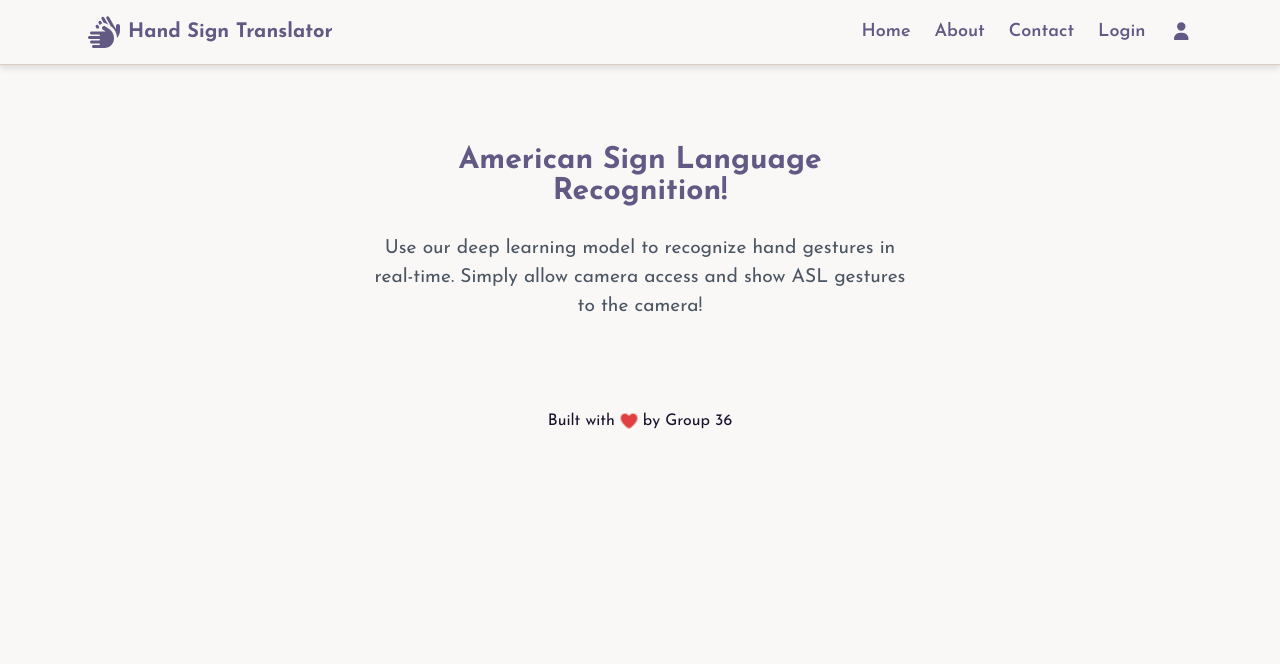
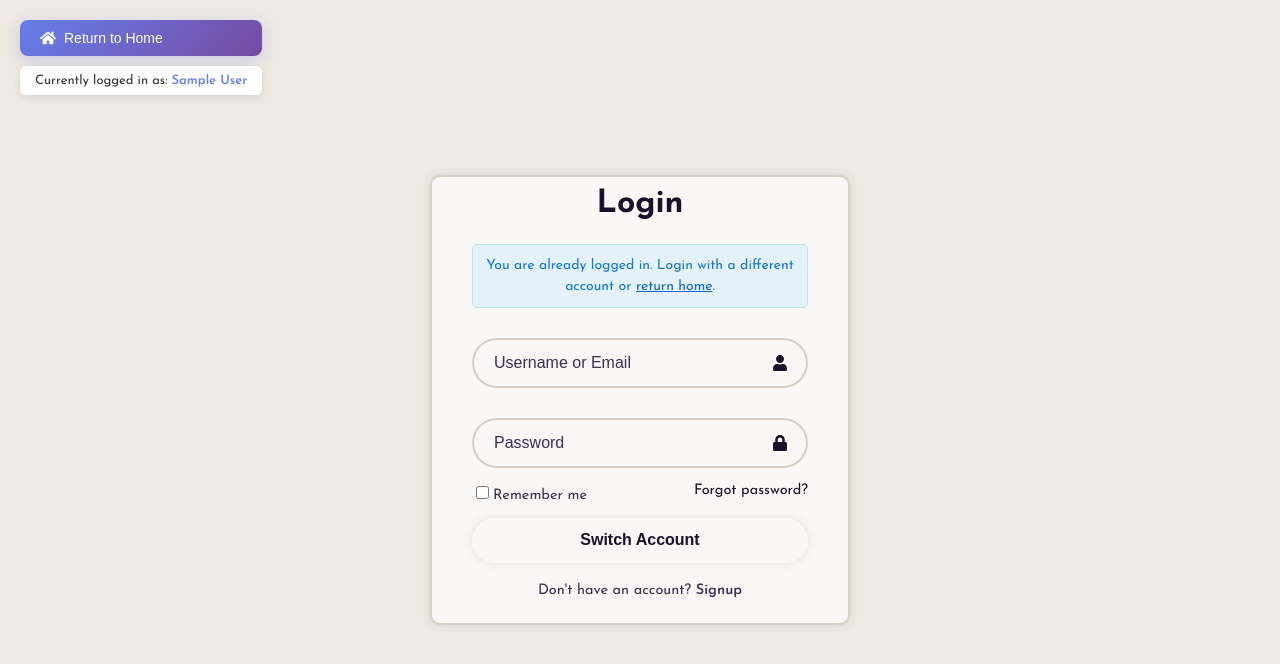
Before and after one commit to Tuan-Nguyen-Minhh/web-american-sign-language, a React (Vite) app in the folder frontend/: page /login in a window 1280 px wide. Before the commit this address led to /. Shown: the top 664 px of the page. Built offline with nearby package versions, Linux system fonts and the light colour scheme; sample sign-in values are in the browser's storage.

Commit message:
adding logic to login to another account

```diff
--- a/frontend/src/App.jsx
+++ b/frontend/src/App.jsx
@@ -18,17 +18,6 @@ function ProtectedRoute({ children }) {
 
   if (!isAuthenticated) {
     return <Navigate to="/login" replace />;
-  }
-
-  return children;
-}
-
-// Public Route Component (redirects to home if already logged in)
-function PublicRoute({ children }) {
-  const isAuthenticated = authService.isAuthenticated();
-
-  if (isAuthenticated) {
-    return <Navigate to="/" replace />;
   }
 
   return children;
@@ -71,15 +60,8 @@ function AppContent() {
             }
           />
 
-          {/* Public Route - Login (redirects to home if already logged in) */}
-          <Route
-            path="/login"
-            element={
-              <PublicRoute>
-                <LoginRegister />
-              </PublicRoute>
-            }
-          />
+          {/* Public Route - Login (ALLOW ACCESS EVEN IF LOGGED IN) */}
+          <Route path="/login" element={<LoginRegister />} />
 
           {/* Catch-all route - redirect to home or login */}
           <Route
--- a/frontend/src/components/login/LoginRegister.css
+++ b/frontend/src/components/login/LoginRegister.css
@@ -202,3 +202,121 @@ form .register-link {
   opacity: 0.6;
   cursor: not-allowed;
 }
+
+.return-home-container {
+  position: absolute;
+  top: 20px;
+  left: 20px;
+  display: flex;
+  flex-direction: column;
+  gap: 10px;
+  z-index: 1000;
+}
+
+.return-home-btn {
+  display: flex;
+  align-items: center;
+  gap: 8px;
+  padding: 10px 20px;
+  background: linear-gradient(135deg, #667eea 0%, #764ba2 100%);
+  color: white;
+  border: none;
+  border-radius: 8px;
+  font-size: 14px;
+  font-weight: 500;
+  cursor: pointer;
+  transition: all 0.3s ease;
+  box-shadow: 0 4px 15px rgba(102, 126, 234, 0.3);
+}
+
+.return-home-btn:hover {
+  transform: translateY(-2px);
+  box-shadow: 0 6px 20px rgba(102, 126, 234, 0.4);
+}
+
+.return-home-btn:active {
+  transform: translateY(0);
+}
+
+.home-icon {
+  font-size: 16px;
+}
+
+.current-user-info {
+  background: rgba(255, 255, 255, 0.95);
+  padding: 8px 15px;
+  border-radius: 6px;
+  font-size: 13px;
+  color: #333;
+  box-shadow: 0 2px 10px rgba(0, 0, 0, 0.1);
+}
+
+.current-user-info strong {
+  color: #667eea;
+  font-weight: 600;
+}
+
+/* Info Message (for already logged in users) */
+.info-message {
+  background-color: #e3f2fd;
+  color: #1976d2;
+  padding: 10px;
+  border-radius: 5px;
+  margin-bottom: 15px;
+  font-size: 14px;
+  text-align: center;
+  border: 1px solid #bbdefb;
+  line-height: 1.5;
+}
+
+.info-message a {
+  color: #1565c0;
+  text-decoration: underline;
+  font-weight: 500;
+}
+
+.info-message a:hover {
+  color: #0d47a1;
+}
+
+/* Error message styles (if not already present) */
+.error-message {
+  background-color: #fee;
+  color: #c33;
+  padding: 10px;
+  border-radius: 5px;
+  margin-bottom: 15px;
+  font-size: 14px;
+  text-align: center;
+  border: 1px solid #fcc;
+}
+
+/* Success message styles (if not already present) */
+.success-message {
+  background-color: #efe;
+  color: #3c3;
+  padding: 10px;
+  border-radius: 5px;
+  margin-bottom: 15px;
+  font-size: 14px;
+  text-align: center;
+  border: 1px solid #cfc;
+}
+
+/* Responsive adjustments */
+@media (max-width: 768px) {
+  .return-home-container {
+    top: 10px;
+    left: 10px;
+  }
+
+  .return-home-btn {
+    padding: 8px 15px;
+    font-size: 13px;
+  }
+
+  .current-user-info {
+    font-size: 12px;
+    padding: 6px 12px;
+  }
+}
--- a/frontend/src/components/login/LoginRegister.jsx
+++ b/frontend/src/components/login/LoginRegister.jsx
@@ -1,12 +1,16 @@
 import React, { useState } from "react";
 import "./LoginRegister.css";
-import { FaUser, FaLock, FaEnvelope } from "react-icons/fa";
+import { FaUser, FaLock, FaEnvelope, FaHome } from "react-icons/fa";
 import { authService } from "../../services/authService";
 import { useNavigate } from "react-router-dom";
 
 export default function LoginRegister() {
   const [action, setAction] = useState("");
   const navigate = useNavigate();
+
+  // Check if user is already logged in
+  const currentUser = authService.getUser();
+  const isLoggedIn = authService.isAuthenticated();
 
   // Login state
   const [loginData, setLoginData] = useState({
@@ -40,6 +44,11 @@ export default function LoginRegister() {
     setRegisterSuccess(false);
   };
 
+  // Handle return to home
+  const handleReturnHome = () => {
+    navigate("/");
+  };
+
   // Handle login form change
   const handleLoginChange = (e) => {
     setLoginData({
@@ -66,8 +75,8 @@ export default function LoginRegister() {
 
     try {
       await authService.login(loginData.username, loginData.password);
-      // Redirect to home or dashboard after successful login
-      navigate("/home");
+      // Redirect to home after successful login
+      navigate("/");
     } catch (error) {
       setLoginError(error.message || "Login failed. Please try again.");
     } finally {
@@ -111,11 +120,44 @@ export default function LoginRegister() {
 
   return (
     <div className="login-page">
+      {/* Return Home Button - Only show if user is logged in */}
+      {isLoggedIn && (
+        <div className="return-home-container">
+          <button
+            className="return-home-btn"
+            onClick={handleReturnHome}
+            title="Return to home page"
+          >
+            <FaHome className="home-icon" />
+            <span>Return to Home</span>
+          </button>
+          <div className="current-user-info">
+            Currently logged in as: <strong>{currentUser?.name}</strong>
+          </div>
+        </div>
+      )}
+
       <div className={`wrapper${action}`}>
         {/* LOGIN FORM */}
         <div className="form-box login">
           <form onSubmit={handleLoginSubmit}>
             <h1>Login</h1>
+
+            {isLoggedIn && (
+              <div className="info-message">
+                You are already logged in. Login with a different account or{" "}
+                <a
+                  href="#"
+                  onClick={(e) => {
+                    e.preventDefault();
+                    handleReturnHome();
+                  }}
+                >
+                  return home
+                </a>
+                .
+              </div>
+            )}
 
             {loginError && <div className="error-message">{loginError}</div>}
 
@@ -154,7 +196,11 @@ export default function LoginRegister() {
             </div>
 
             <button type="submit" disabled={loginLoading}>
-              {loginLoading ? "Logging in..." : "Login"}
+              {loginLoading
+                ? "Logging in..."
+                : isLoggedIn
+                ? "Switch Account"
+                : "Login"}
             </button>
 
             <div className="register-link">
--- a/frontend/src/services/authService.js
+++ b/frontend/src/services/authService.js
@@ -19,7 +19,7 @@ export const authService = {
 
       const data = await response.json();
 
-      // Store token and user info
+      // Store token and user info (will replace existing if switching accounts)
       localStorage.setItem('access_token', data.access_token);
       localStorage.setItem('user', JSON.stringify(data.user));
 
@@ -58,6 +58,16 @@ export const authService = {
     window.location.href = '/login';
   },
 
+  // Switch to a different account (same as login but more explicit)
+  async switchAccount(username, password) {
+    // First logout current user
+    localStorage.removeItem('access_token');
+    localStorage.removeItem('user');
+
+    // Then login with new credentials
+    return await this.login(username, password);
+  },
+
   getToken() {
     return localStorage.getItem('access_token');
   },
```
